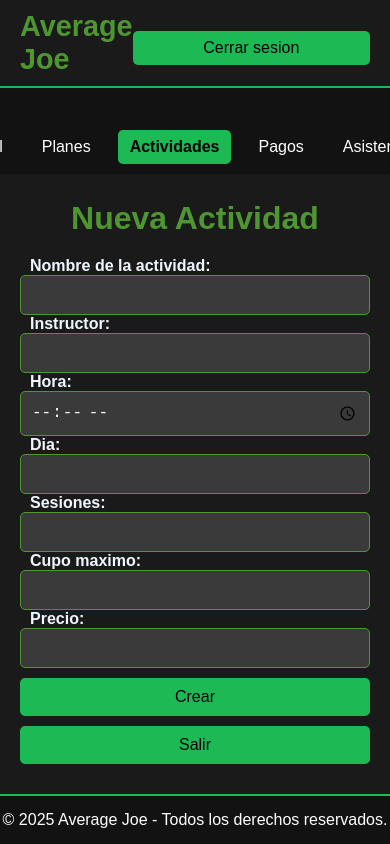
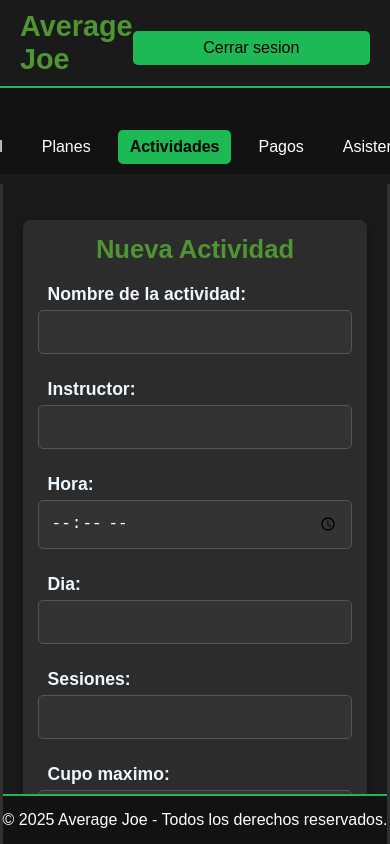
Before and after one commit to SirNicoGonza/Frontend_Gimnasio_Average_Joe, a React (Vite) app: page /actividades/newactividad in a window 390 px wide. Built offline with nearby package versions, Linux system fonts and the light colour scheme; no server answers; sample sign-in values are in the browser's storage.

Commit message:
mas estilos y correciones parte 4

```diff
--- /dev/null
+++ b/src/components/Actividades/CardActividades.css
@@ -0,0 +1,91 @@
+/* CardActividades.css */
+
+.cardactivity-main {
+    background-color: #2c2c2c;
+    color: white;
+    padding: 20px;
+    border-radius: 8px;
+    box-shadow: 0 2px 10px rgba(0, 0, 0, 0.3);
+    margin: 20px 0;
+    max-width: 600px;
+    width: 100%;
+    box-sizing: border-box;
+    font-family: 'Arial', sans-serif;
+}
+
+.cardactivity-main h2 {
+    font-size: 2rem;
+    color: #4e9631;
+    margin-bottom: 15px;
+    font-family: 'Bebas Neue', sans-serif;
+}
+
+.cardactivity-main p {
+    font-size: 1.1rem;
+    margin: 8px 0;
+}
+
+.cardactivity-main .precio {
+    font-size: 1.5rem;
+    font-weight: bold;
+    color: #17a347;
+    margin-top: 15px;
+}
+
+.cardactivity-main button {
+    background-color: #1db954;
+    color: black;
+    border: none;
+    padding: 8px 15px;
+    border-radius: 5px;
+    font-size: 1rem;
+    cursor: pointer;
+    margin-top: 10px;
+    transition: background-color 0.3s, transform 0.2s;
+    margin-right: 10px;
+}
+
+.cardactivity-main button:hover {
+    background-color: #17a347;
+    transform: scale(1.05);
+}
+
+.cardactivity-main div:last-child {
+    display: flex;
+    justify-content: flex-start;
+    margin-top: 20px;
+}
+
+.cardactivity-main div:last-child button {
+    margin-right: 10px;
+}
+
+.cardactivity-main .buttons-container {
+    display: flex;
+    gap: 10px;
+}
+
+@media (max-width: 768px) {
+    .cardactivity-main {
+        padding: 15px;
+    }
+
+    .cardactivity-main h2 {
+        font-size: 1.6rem;
+    }
+
+    .cardactivity-main .precio {
+        font-size: 1.3rem;
+    }
+
+    .cardactivity-main button {
+        width: 100%;
+        padding: 10px;
+        margin-top: 10px;
+    }
+
+    .cardactivity-main div:last-child {
+        flex-direction: column;
+        align-items: stretch;
+    }
+}
--- a/src/components/Actividades/CardActividades.jsx
+++ b/src/components/Actividades/CardActividades.jsx
@@ -1,4 +1,5 @@
 import { useNavigate } from "react-router-dom";
+import "./CardActividades.css";
 
 function CardActividades({ actividad, rol, token, onDeleteActividad }) {
     const id = actividad.id_actividad;
--- /dev/null
+++ b/src/components/Actividades/NewActividad.css
@@ -0,0 +1,108 @@
+/* NewActividad.css */
+
+.main-new-actividad {
+    background-color: #2c2c2c;
+    color: white;
+    padding: 20px;
+    border-radius: 8px;
+    box-shadow: 0 2px 10px rgba(0, 0, 0, 0.3);
+    width: 100%;
+    max-width: 600px;
+    margin: 20px auto;
+    font-family: 'Arial', sans-serif;
+}
+
+.main-new-actividad h2 {
+    font-size: 2rem;
+    color: #4e9631;
+    margin-bottom: 20px;
+    font-family: 'Bebas Neue', sans-serif;
+}
+
+.main-new-actividad label {
+    font-size: 1.1rem;
+    margin-bottom: 5px;
+    display: block;
+}
+
+.main-new-actividad input[type="text"],
+.main-new-actividad input[type="time"],
+.main-new-actividad input[type="number"] {
+    width: 100%;
+    padding: 10px;
+    margin-bottom: 15px;
+    background-color: #333;
+    color: white;
+    border: 1px solid #555;
+    border-radius: 5px;
+    font-size: 1rem;
+}
+
+.main-new-actividad input[type="text"]:focus,
+.main-new-actividad input[type="time"]:focus,
+.main-new-actividad input[type="number"]:focus {
+    outline: none;
+    border-color: #17a347;
+}
+
+.main-new-actividad button {
+    background-color: #1db954;
+    color: black;
+    border: none;
+    padding: 10px 15px;
+    border-radius: 5px;
+    font-size: 1rem;
+    cursor: pointer;
+    margin-top: 10px;
+    transition: background-color 0.3s, transform 0.2s;
+}
+
+.main-new-actividad button:hover {
+    background-color: #17a347;
+    transform: scale(1.05);
+}
+
+.main-new-actividad button[type="button"] {
+    background-color: #888;
+    margin-left: 10px;
+}
+
+.main-new-actividad button[type="button"]:hover {
+    background-color: #666;
+}
+
+.main-new-actividad p {
+    background-color: red;
+    color: white;
+    padding: 10px;
+    margin-top: 20px;
+    font-size: 1.1rem;
+    border-radius: 5px;
+}
+
+@media (max-width: 768px) {
+    .main-new-actividad {
+        padding: 15px;
+    }
+
+    .main-new-actividad h2 {
+        font-size: 1.6rem;
+    }
+
+    .main-new-actividad input[type="text"],
+    .main-new-actividad input[type="time"],
+    .main-new-actividad input[type="number"] {
+        padding: 12px;
+    }
+
+    .main-new-actividad button {
+        width: 100%;
+        padding: 12px;
+    }
+
+    .main-new-actividad button[type="button"] {
+        width: 100%;
+        margin-left: 0;
+        margin-top: 10px;
+    }
+}
--- a/src/components/Actividades/NewActividad.jsx
+++ b/src/components/Actividades/NewActividad.jsx
@@ -2,6 +2,7 @@ import { useEffect, useState } from "react";
 import { useNavigate } from "react-router-dom";
 import { useAuth } from "../../contexts/AuthContext";
 import useFetch from "../../hooks/useFetch";
+import "./NewActividad.css";
 
 function NewActividad() {
     const {token} = useAuth();
@@ -47,7 +48,7 @@ function NewActividad() {
     }, [data, navigate, nombre]);
 
     return (
-        <div>
+        <div className="main-new-actividad">
             <h2>Nueva Actividad</h2>
             <form onSubmit={handleSubmit}>
                 <div>
```
